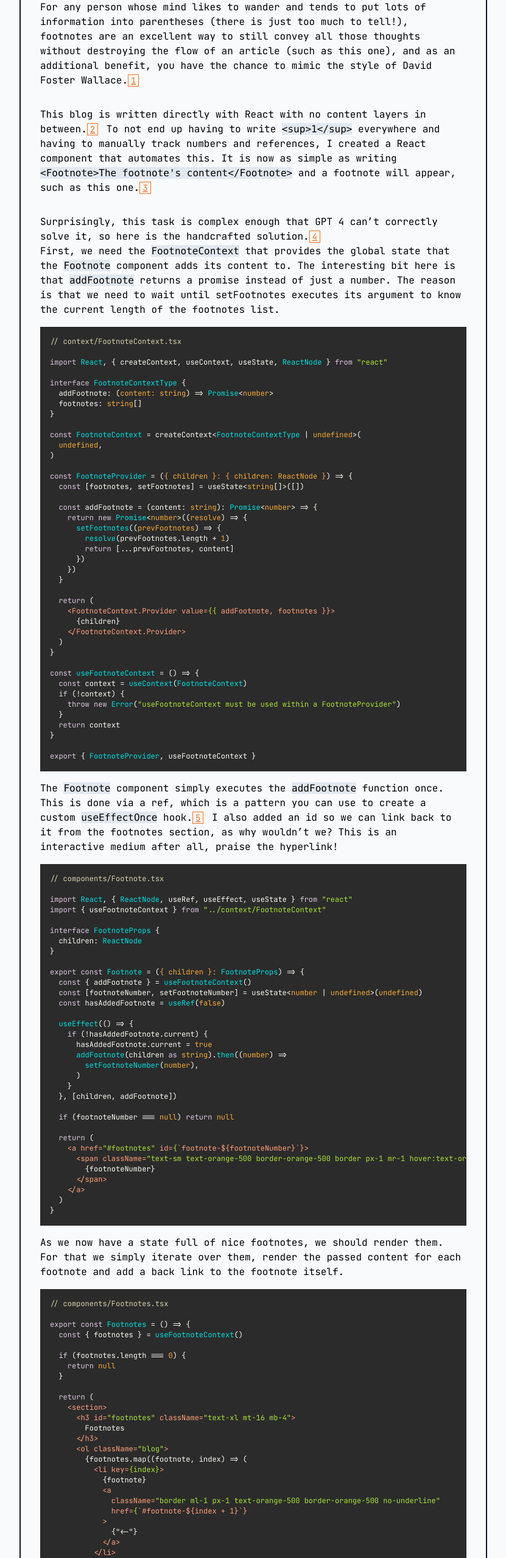
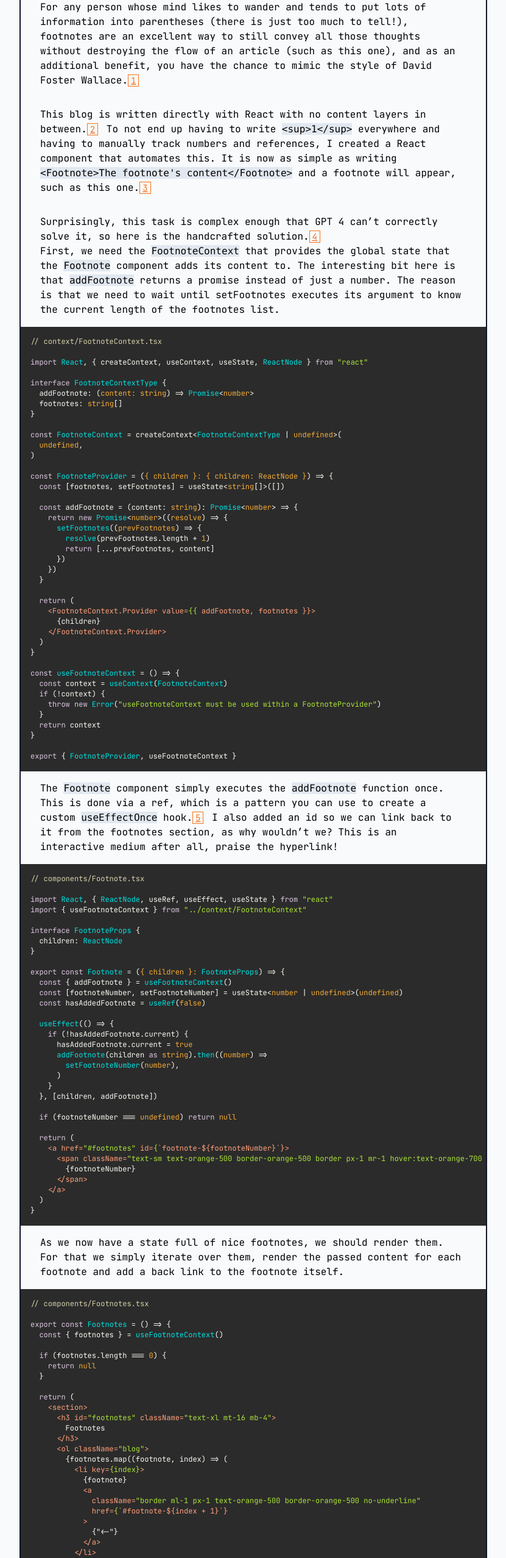
Before and after one commit to TN1ck/tn1ck.com, a Next.js app: page /blog/footnotes-in-react in a window 1280 px wide. Shown: the part 234-2789 px from the top of the page at 61% size, without its empty margins (224-1055 px from the left). Built offline with nearby package versions, Linux system fonts and the light colour scheme.

Commit message:
chore: prettier codeblocks for the footnote article

```diff
--- a/components/footnote.tsx
+++ b/components/footnote.tsx
@@ -23,7 +23,7 @@ export const Footnote = ({ children }: FootnoteProps) => {
     }
   }, [children, addFootnote])
 
-  if (footnoteNumber === null) return null
+  if (footnoteNumber === undefined) return null
 
   return (
     <a href="#footnotes" id={`footnote-${footnoteNumber}`}>
--- a/pages/blog/footnotes-in-react.tsx
+++ b/pages/blog/footnotes-in-react.tsx
@@ -71,7 +71,10 @@ const Footnotes: NextPage = () => {
           until setFootnotes executes its argument to know the current length of
           the footnotes list.
         </p>
-        <CodeBlock language="typescript">{`// context/FootnoteContext.tsx
+        <CodeBlock
+          className="-mx-8"
+          language="typescript"
+        >{`// context/FootnoteContext.tsx
 
 import React, { createContext, useContext, useState, ReactNode } from "react"
 
@@ -138,7 +141,10 @@ export { FootnoteProvider, useFootnoteContext }
           section, as why wouldn’t we? This is an interactive medium after all,
           praise the hyperlink!
         </p>
-        <CodeBlock language="typescript">{`// components/Footnote.tsx
+        <CodeBlock
+          className="-mx-8"
+          language="typescript"
+        >{`// components/Footnote.tsx
 
 import React, { ReactNode, useRef, useEffect, useState } from "react"
 import { useFootnoteContext } from "../context/FootnoteContext"
@@ -161,7 +167,7 @@ export const Footnote = ({ children }: FootnoteProps) => {
     }
   }, [children, addFootnote])
 
-  if (footnoteNumber === null) return null
+  if (footnoteNumber === undefined) return null
 
   return (
     <a href="#footnotes" id={\`footnote-\${footnoteNumber}\`}>
@@ -177,7 +183,10 @@ export const Footnote = ({ children }: FootnoteProps) => {
           For that we simply iterate over them, render the passed content for
           each footnote and add a back link to the footnote itself.
         </p>
-        <CodeBlock language="typescript">{`// components/Footnotes.tsx
+        <CodeBlock
+          className="-mx-8"
+          language="typescript"
+        >{`// components/Footnotes.tsx
 
 export const Footnotes = () => {
   const { footnotes } = useFootnoteContext()
@@ -208,7 +217,10 @@ export const Footnotes = () => {
   )
 }`}</CodeBlock>
         <p>Lastly we have to bring it all together and actually use it.</p>
-        <CodeBlock language="typescript">{`// pages/blog-article.tsx
+        <CodeBlock
+          className="-mx-8"
+          language="typescript"
+        >{`// pages/blog-article.tsx
 
 export default () => {
   return (
```
